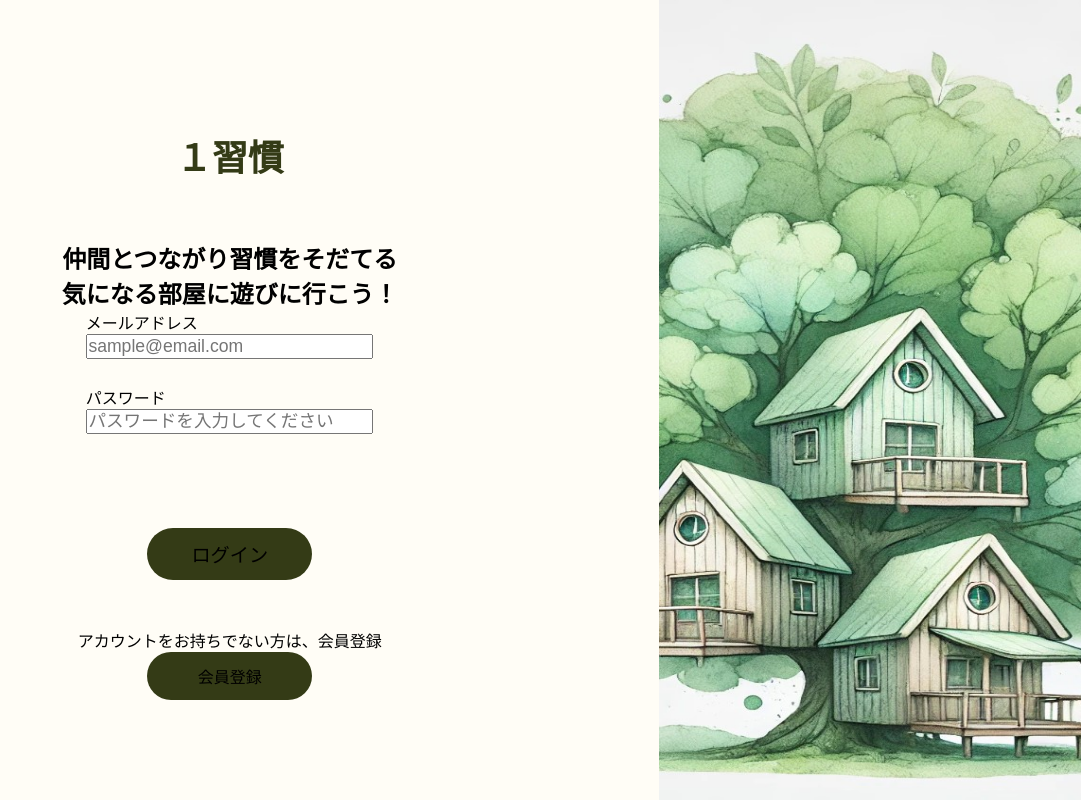
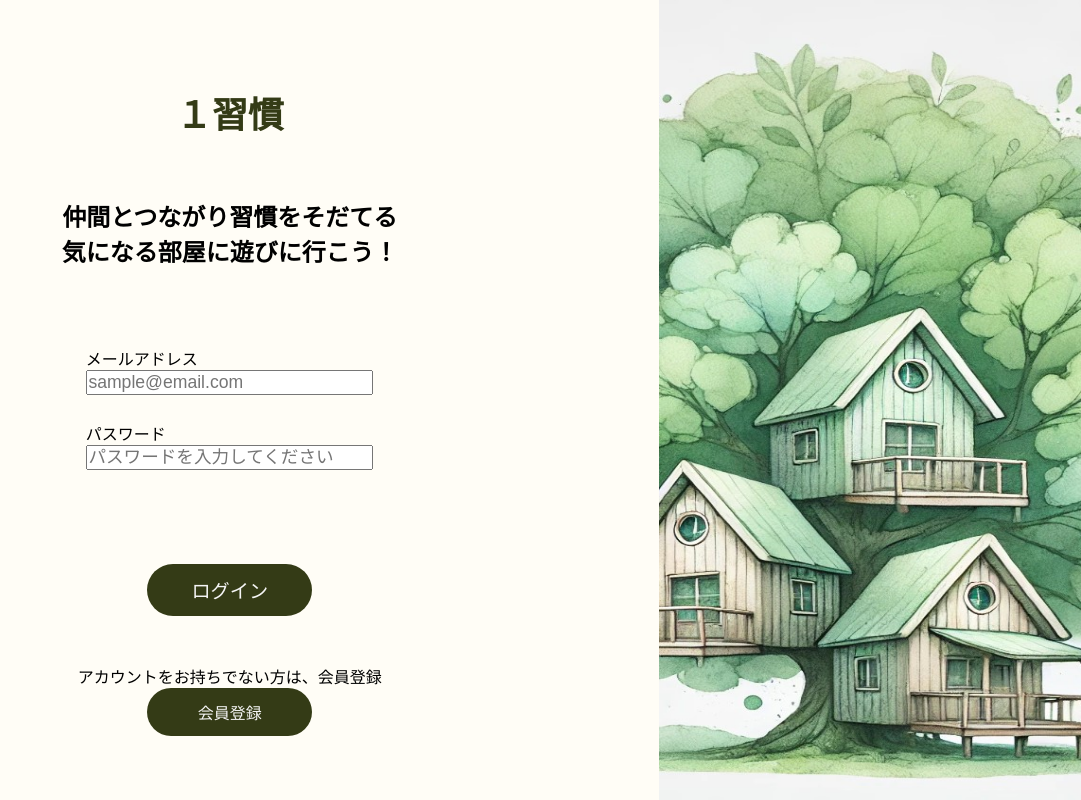
Before and after one commit to redeye0077/raretech_hackason_chat, a Flask app: page /login in a window 1280 px wide. Shown: the whole page, without its empty margins (199-1280 px from the left). Run offline with Flask 2, Linux system fonts and the light colour scheme.

Commit message:
registration関係のファイル修正

```diff
--- a/ChatApp/static/css/registration.css
+++ b/ChatApp/static/css/registration.css
@@ -25,6 +25,7 @@
 /*ログイン画面のみ*/
 .registration-form-login {
   text-align: center;
+  padding: 3%;
 }
 
 /*新規登録画面のみ*/
@@ -32,7 +33,13 @@
   text-align: center;
 }
 
-.registration-title {
+.registration-title-container{
+  width: 100%;
+  height: 40%;
+  padding: 5% 0% 0% 0%;
+}
+
+.registration-title-signup {
   padding: 15% 10% 10% 10%;
   font-size: 36px;
   color: var(--dark_green);
@@ -40,6 +47,18 @@
   text-align: center;
   width: 100%;
   height: 30%;
+}
+
+.registration-title-login {
+  padding: 5% 10% 2% 10% ;
+  font-size: 36px;
+  color: var(--dark_green);
+  font-weight: bold;
+  text-align: center;
+}
+
+.title-message-container{
+  padding: 5% 10% 2% 10%
 }
 
 .title-message {
@@ -54,6 +73,7 @@
 }
 
 .registration-flash {
+  margin: 1rem;
   text-align: center;
 }
 
@@ -90,7 +110,7 @@
   border: none;
   font-size: 1.2rem;
   background-color: var(--dark_green);
-  color: var(--black);
+  color: whitesmoke;
   padding: 0.75rem;
   width: 165px;
   border-radius: 30px;
@@ -98,5 +118,6 @@
 
 .registration-button:hover {
   background-color: var(--pale_green);
+  color: var(--black);
   transition: 0.5s;
 }
--- a/ChatApp/templates/registration/login.html
+++ b/ChatApp/templates/registration/login.html
@@ -8,13 +8,17 @@
         class="registration-main-pic"
     />
         <div class="registration-form-wrapper">
-        <h1 class="registration-title">１習慣</h1>
+            <div class="registration-title-container">
+                <h1 class="registration-title-login">１習慣</h1>
+                <div class="title-message-container">
                     <p class="title-message">
                     仲間とつながり習慣をそだてる
                     </p>
                     <p class="title-message">
                     気になる部屋に遊びに行こう！
                     </p>
+                </div>
+            </div>
             <div>
             <!-{# フラッシュ表示（登録完了） #} ->
             <div class="registration-flash-container">
@@ -79,7 +83,7 @@
                         <button class="registration-button">
                         <a
                         href="{{ url_for('signup') }}"
-                style="text-decoration: none; color: black"
+                        style="text-decoration: none;color: whitesmoke;"
                         >
                         会員登録
                         </a>
--- a/ChatApp/templates/registration/signup.html
+++ b/ChatApp/templates/registration/signup.html
@@ -9,7 +9,7 @@
     />
     <div class="registration-form-wrapper">
         {#ユーザー登録フォーム#}
-        <h1 class="registration-title">１習慣</h1>
+        <h1 class="registration-title-signup">１習慣</h1>
         <form
         class="registration-form-signup"
         action="{{ url_for('signup') }}"
@@ -103,7 +103,7 @@
             <button class="registration-button">
                 <a
                 href="{{ url_for('login') }}"
-                style="text-decoration: none; color: black"
+                style="text-decoration: none; color: whitesmoke"
                 >
                 ログインする
                 </a>
```
Lines whose indentation alone changed are shown as unchanged.
